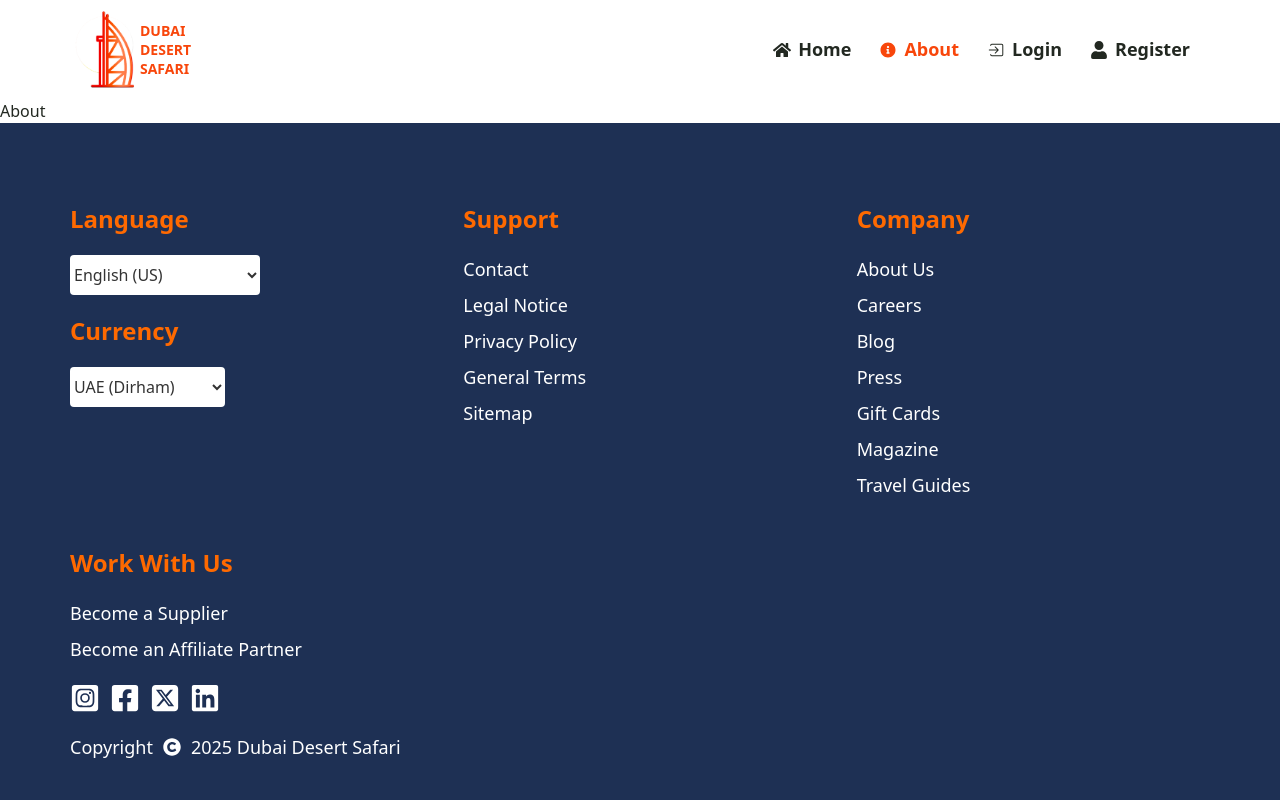
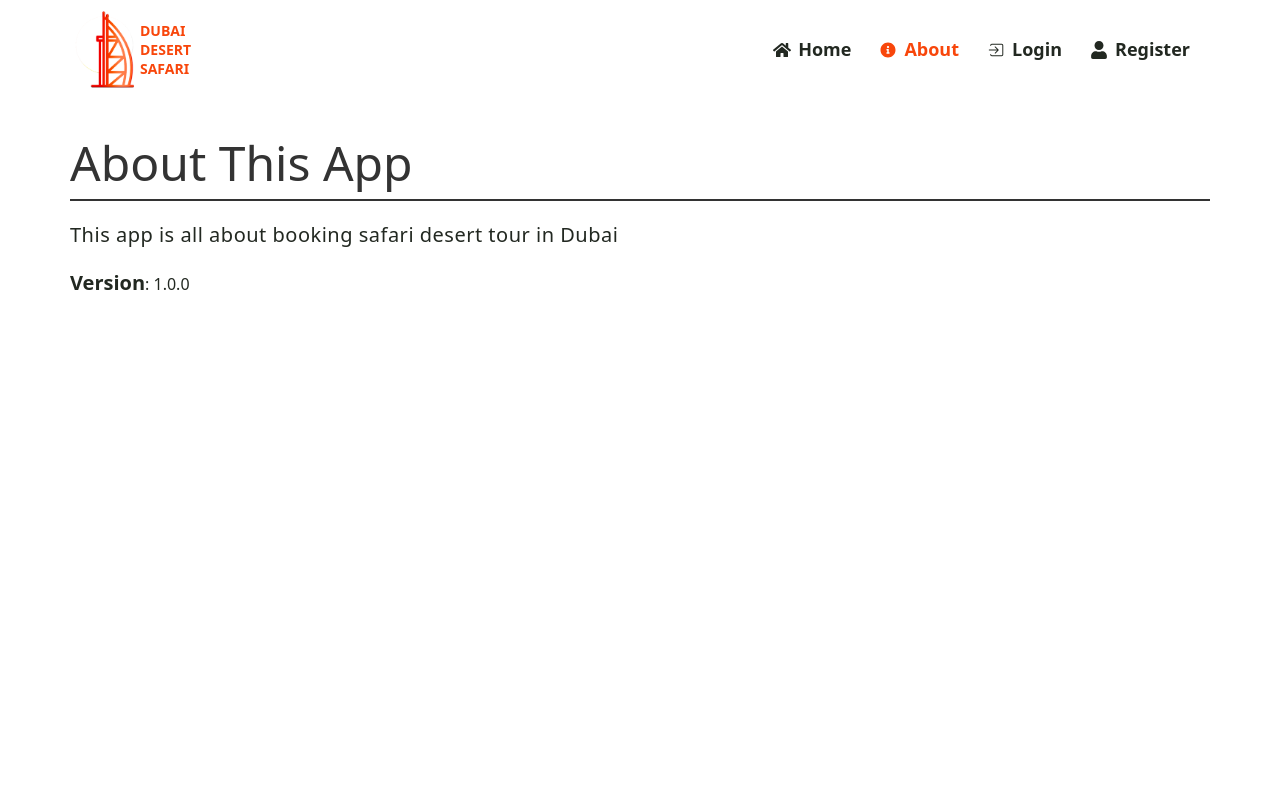
Before and after one commit to HossamGezo/dubai_safari, a React (Vite) app: page /about in a window 1280 px wide. Shown: the top 800 px of the page. Built offline with nearby package versions, Linux system fonts and the light colour scheme.

Commit message:
feat: Add about us page

```diff
--- a/src/pages/about/About.tsx
+++ b/src/pages/about/About.tsx
@@ -1,5 +1,15 @@
 const About = () => {
-  return <div>About</div>;
+  return (
+    <>
+      <div className="about container mx-auto pt-10 h-[calc(100vh-99.02px)]">
+        <h1 className="about-head text-5xl text-[#333] pb-3 border-b-2">About This App</h1>
+        <p className="about-desc text-xl my-5 tracking-wide">
+          This app is all about booking safari desert tour in Dubai
+        </p>
+        <p className="about-version"> <strong className="text-xl">Version</strong>: 1.0.0</p>
+      </div>
+    </>
+  );
 };
 
 export default About;
```
